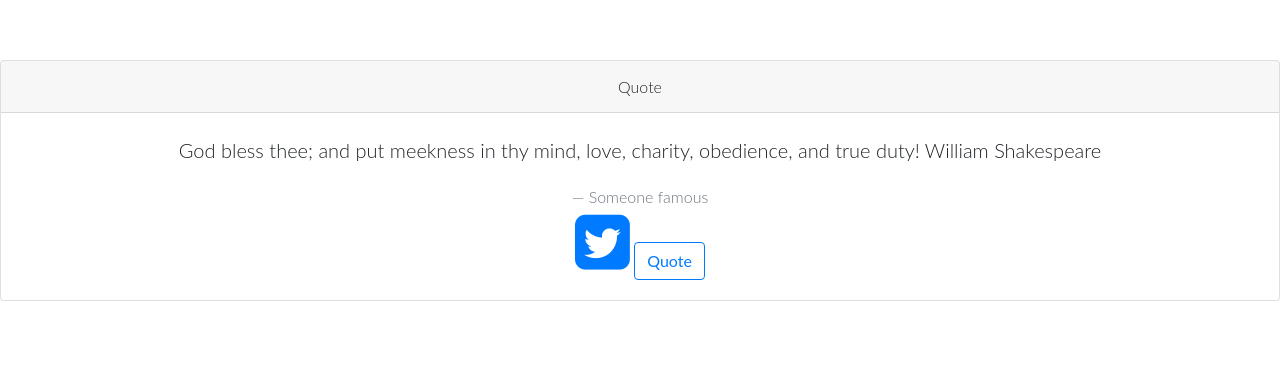
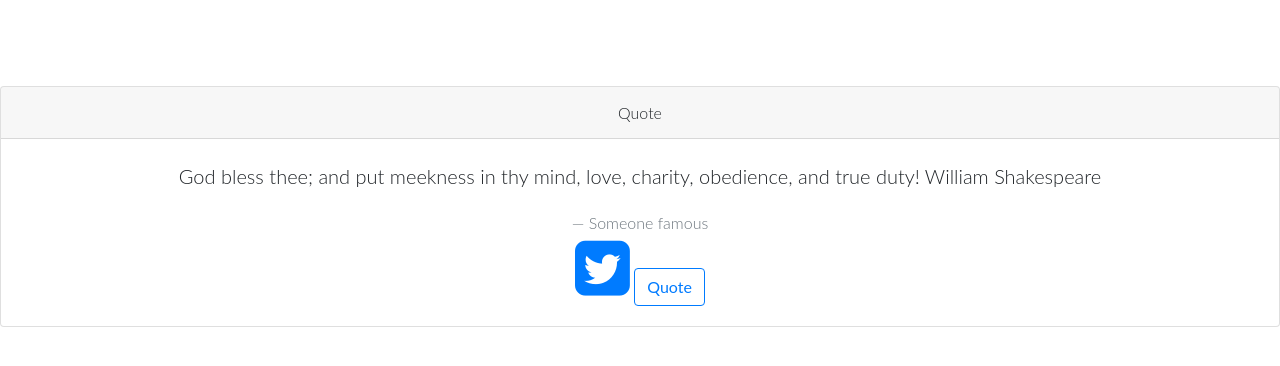
Before and after one commit to mcwachira/QuotesApp, a plain HTML site: page index.html in a window 1280 px wide. Shown: the part 132-498 px from the top of the page. Drawn offline with nearby package versions, Linux system fonts and the light colour scheme.

Commit message:
Update main.css

```diff
--- a/main.css
+++ b/main.css
@@ -9,7 +9,7 @@ body, html{
     text-align: center;
 }
 .card  {
-    margin-top: 15%;
+    margin-top: 17%;
 
 
 }
```
